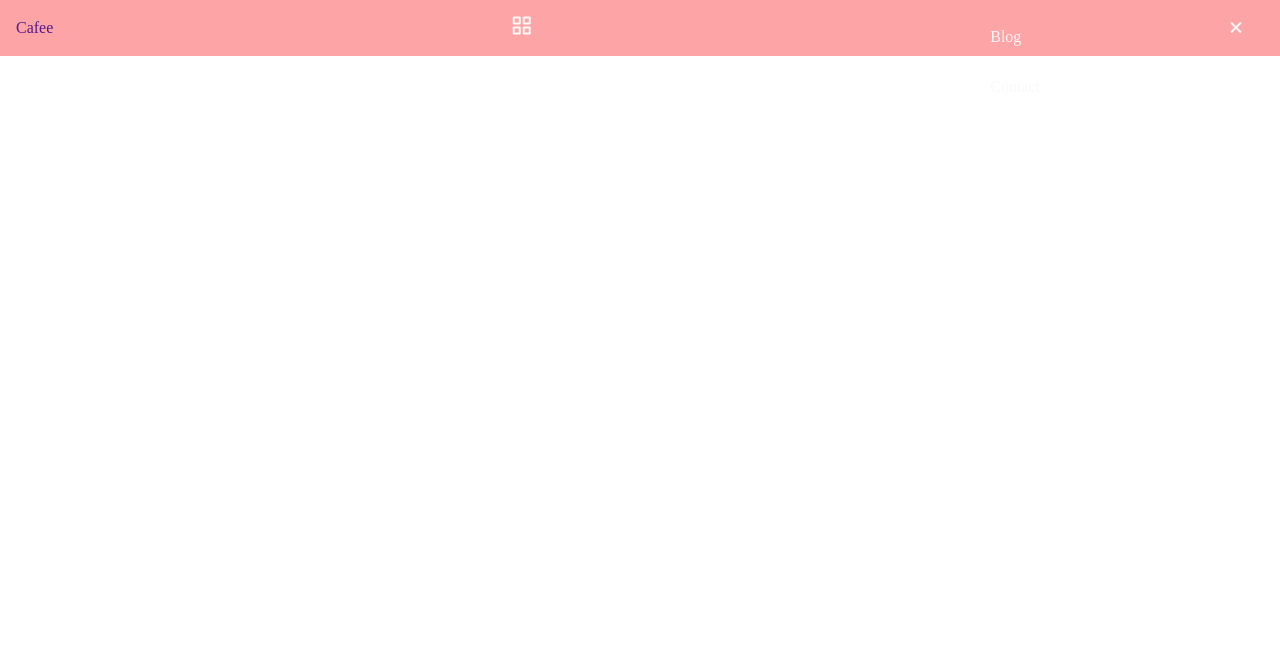
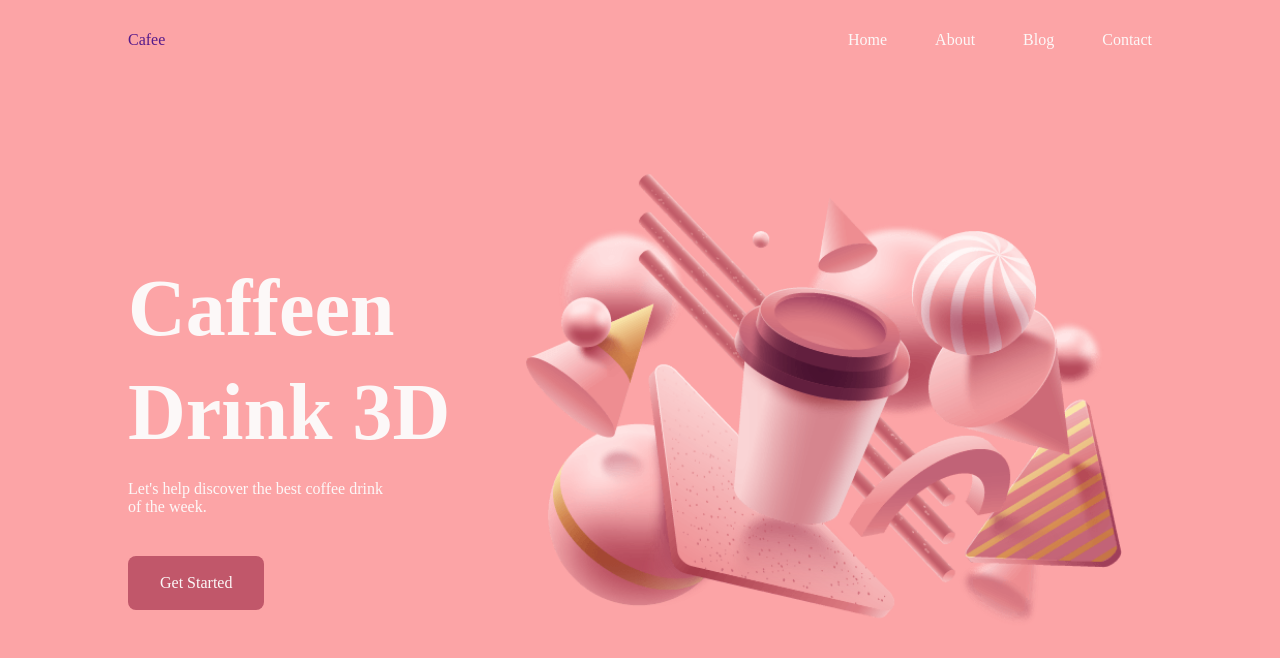
Before and after one commit to bando7507/cafe3D, a plain HTML site: page index.html in a window 1280 px wide. Drawn offline with nearby package versions, Linux system fonts and the light colour scheme.

Commit message:
travai avec gsap

```diff
--- a/app.js
+++ b/app.js
@@ -5,10 +5,54 @@ const navToggle = document.querySelector('.nav__toggle'),
 
 
 
-      navToggle.addEventListener('click', () =>{
+      navToggle.addEventListener('click', (e) =>{
         menuNav.classList.add('show')
+        console.log(e)
       })
 
       navClose.addEventListener('click', () =>{
         menuNav.classList.remove('show')
       })
+
+    //   document.addEventListener('mousemove', move)
+
+    //   function move(e){
+    //     this.querySelectorAll('.move').forEach(el => {
+    //         const speed = el.getAttribute('data-speed')
+    //      });
+    //   }
+
+
+       const Move = document.getElementById('move1')
+       const Move2 = document.getElementById('move2')
+       const Move3 = document.getElementById('move3')
+       const Move4 = document.getElementById('move4')
+       const Move5 = document.getElementById('move5')
+       const Move6 = document.getElementById('move6')
+    const aray = [Move, Move2, Move3, Move4, Move5, Move6 ]
+
+      document.addEventListener('mousemove', (e)  =>{
+            aray.forEach(el=>{
+            const speed = el.getAttribute('data-speed')
+            // console.log(speed)
+            const x = (window.innerWidth - e.pageX*speed ) /120
+            const y = (window.innerWidth - e.pageY*speed ) /120
+            el.style.transform = `translateX(${x}px) translateY(${y}px)`
+            } )
+
+
+    })
+
+const navLogo = document.querySelector('.nav__logo')
+
+window.addEventListener('load', ()=>{
+    const TL = gsap.timeline({paused : true})
+
+    TL
+    .from(navLogo,1, {x: -50, opacity: 0, ease: "power2.out"}, 0.4)
+    .from('.home__title', 1, {y: 10, opacity: 0, ease: "power2.out"}, 0.4)
+
+    .play()
+
+
+})
--- a/index.html
+++ b/index.html
@@ -36,6 +36,28 @@
     </header>
 
 
+    <main class="main">
+        <section class="home">
+            <div class="home__conatiner bd-grid">
+                <div class="home__img">
+                    <img src="img/img1.png" alt="" data-speed="-2" id="move1">
+                    <img src="img/img2.png" alt="" data-speed="2" id="move2">
+                    <img src="img/img3.png" alt="" data-speed="2" id="move3">
+                   <img src="img/img4.png" alt="" data-speed="-2" id="move4">
+                    <img src="img/img5.png" alt="" data-speed="-2" id="move5">
+                    <img src="img/img6.png" alt="" data-speed="2" id="move6" >
+                </div>
+
+                <div class="home__data">
+                    <h1 class="home__title">Caffeen <br> Drink 3D</h1>
+                    <p class="home__description">Let's help discover the best coffee drink <br> of the week.</p>
+                    <a href="" class="home__button">Get Started</a>
+                </div>
+            </div>
+        </section>
+    </main>
+
+
     <script src="https://cdnjs.cloudflare.com/ajax/libs/gsap/3.11.0/gsap.min.js"></script>
     <script src="app.js"></script>
 </body>
--- a/style.css
+++ b/style.css
@@ -132,3 +132,121 @@ ul {
     font-size: 1.5rem;
     cursor: pointer;
 }
+
+
+.home{
+    background-color: var(--first-color);
+    overflow: hidden;
+}
+
+ .home__conatiner{
+    height: calc(100vh - var(--header-height));
+    grid-template-rows: repeat(2, max-content);
+    row-gap: 1.5rem;
+}
+
+.home__img{
+    position: relative;
+    padding-top: 1.5rem;
+    justify-self: center;
+    width: 302px;
+    height: 233px;
+}
+
+.home__img img{
+    position: absolute;
+    top: 0;
+    left: 0;
+}
+
+.home__data{
+    color: var(--withe-color);
+}
+
+.home__title{
+    font-size: var(--big-font-size);
+    line-height: 1.3;
+    margin-bottom: 1rem ;
+}
+
+.home__description{
+    margin-bottom: 2.5rem;
+}
+
+.home__button{
+    display: inline-block;
+    background-color: var(--first-color-dark);
+    padding: 1.125rem 2rem;
+    color: var(--withe-color);
+    border-radius: .5rem;
+}
+
+
+.home__button:hover{
+    background-color: var(--first-color-darken);
+}
+
+
+@media screen and (min-width: 768px) {
+    body{
+        margin: 0;
+    }
+    .nav {
+        height: calc(var(--header-height) + 1.5rem );
+    }
+
+    .nav__close, .nav__toggle{
+        display: none;
+    }
+
+    .nav__list{
+        display: flex;
+        align-items: center;
+        justify-content: center;
+    }
+
+    .nav__item{
+        margin-left: 3rem;
+        margin-bottom: 0;
+    }
+
+    .home__conatiner{
+        height: 100vh;
+        grid-template-columns: repeat(2, max-content);
+        row-gap: 0;
+        grid-template-rows: 1fr;
+        align-items: center;
+        justify-content: center;
+    }
+
+    .home__img{
+        order: 1;
+        width: 375px;
+        height: 289px;
+    }
+
+    .home__img img{
+        width: 375px;
+    }
+}
+
+
+@media screen and (min-width: 1024px) {
+.bd-grid{
+    margin-left: auto;
+    margin-right: auto;
+}
+
+.home__conatiner{
+    justify-content: initial;
+    column-gap: 4.5rem;
+}
+
+.home__img{
+    width: 604px;
+    height: 466px;
+}
+.home__img img{
+    width: 604px;
+}
+}
```
